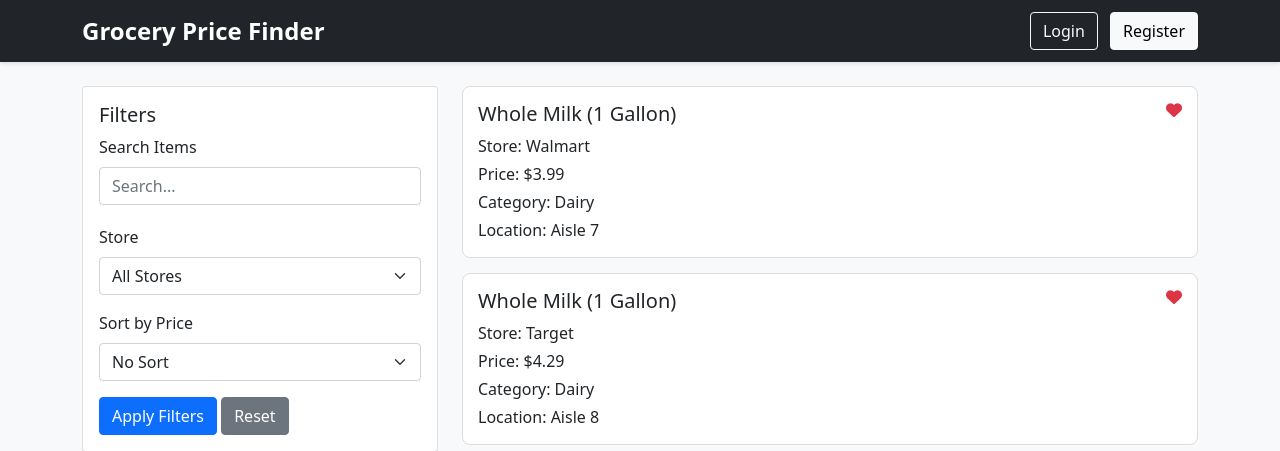
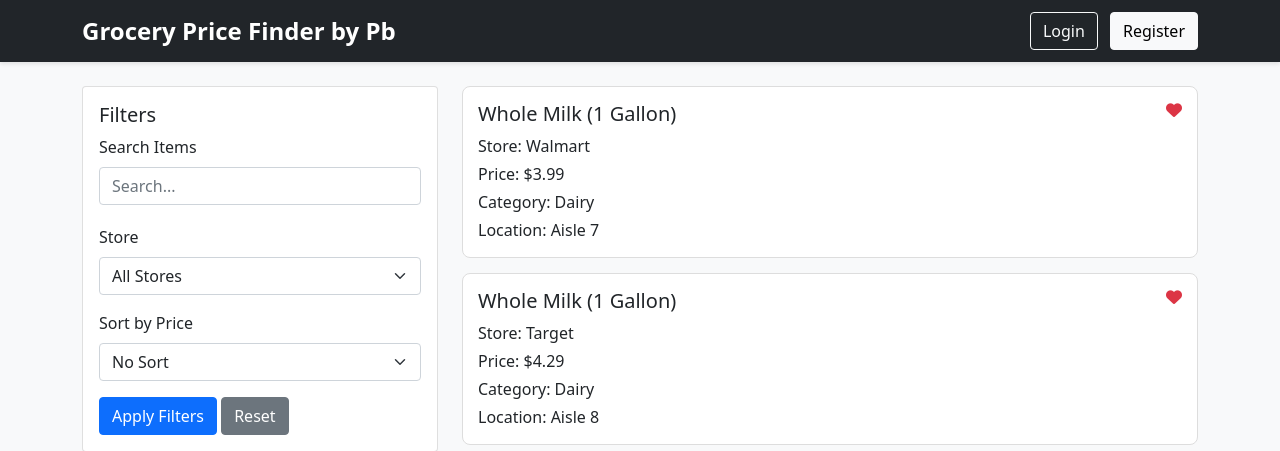
Before and after one commit to OrhanPb/Grocery-price-finder, a Django app: page / in a window 1280 px wide. Shown: the top 451 px of the page. Run offline with Django 5.2, Linux system fonts and the light colour scheme; some libraries are stand-ins or nearby versions.

Commit message:
Add sign

```diff
--- a/grocery/templates/grocery/index.html
+++ b/grocery/templates/grocery/index.html
@@ -83,7 +83,7 @@
 <body>
     <nav class="navbar navbar-expand-lg navbar-dark bg-dark">
         <div class="container">
-            <a class="navbar-brand" href="/">Grocery Price Finder</a>
+            <a class="navbar-brand" href="/">Grocery Price Finder by Pb</a>
             <button class="navbar-toggler" type="button" data-bs-toggle="collapse" data-bs-target="#navbarNav">
                 <span class="navbar-toggler-icon"></span>
             </button>
```
